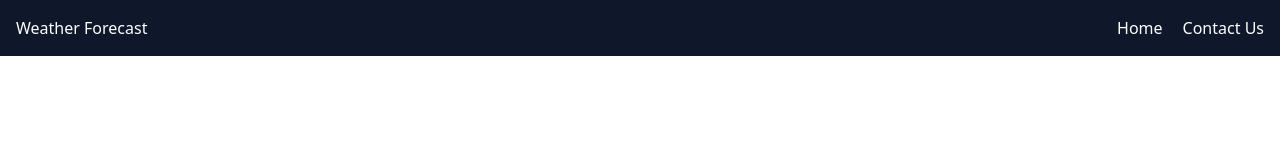
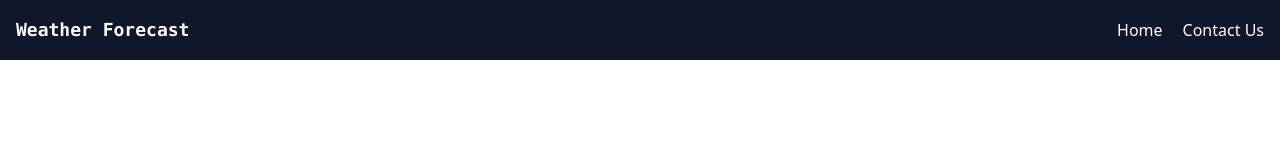
Before and after one commit to aadarshraj02/Weather-Forecast-Tailwind, a website: page src/index.html in a window 1280 px wide. Drawn offline with Linux system fonts and the light colour scheme.

Commit message:
applied classon h1

```diff
--- a/src/index.html
+++ b/src/index.html
@@ -12,7 +12,7 @@
       <div
         class="flex flex-wrap items-center justify-between p-4 bg-slate-900 text-white"
       >
-        <h1>Weather Forecast</h1>
+        <h1 class="font-semibold font-mono text-lg">Weather Forecast</h1>
         <ul class="flex">
           <li class="mr-5">Home</li>
           <li><button>Contact Us</button></li>
```
Also changed, not shown: src/output.css.
